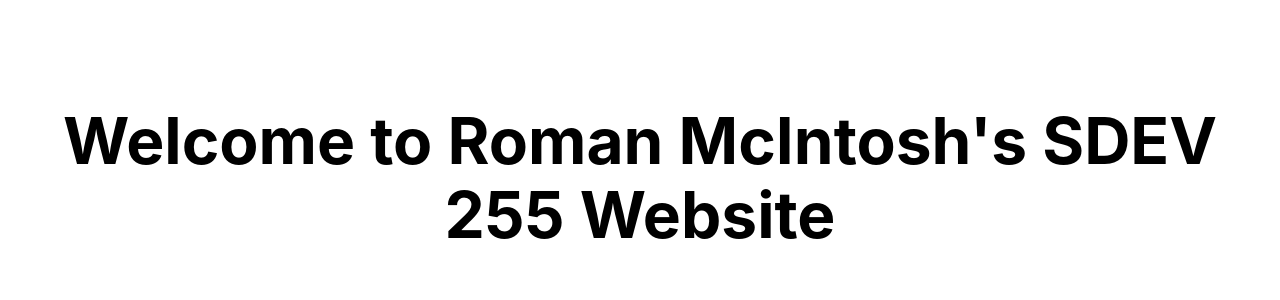
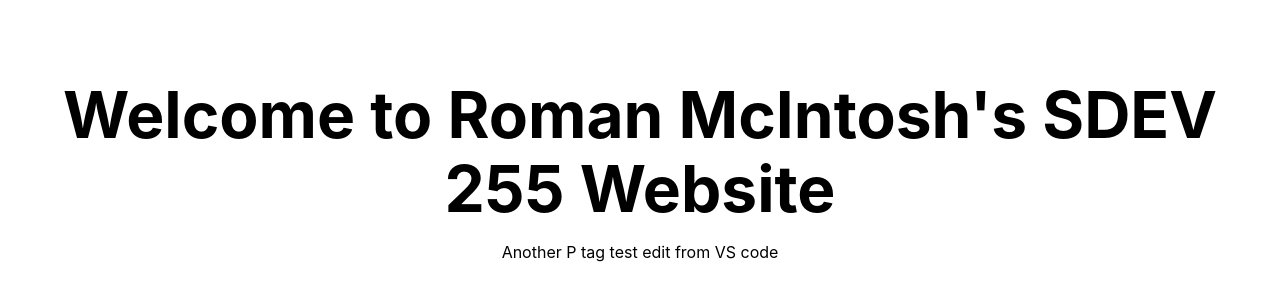
Before and after one commit to romac1314/SDEV255, a website built with Vite: page index.html in a window 1280 px wide. Shown: the part 222-522 px from the top of the page. Built offline with nearby package versions, Linux system fonts and the light colour scheme.

Commit message:
Added test from VS code

```diff
--- a/index.html
+++ b/index.html
@@ -10,6 +10,7 @@
   <body>
     <main>
       <h1 class="title">Welcome to Roman McIntosh's SDEV 255 Website</h1>
+      <p>Another P tag test edit from VS code</p>
       <script src="script.js"></script>
     </main>
   </body>
```
